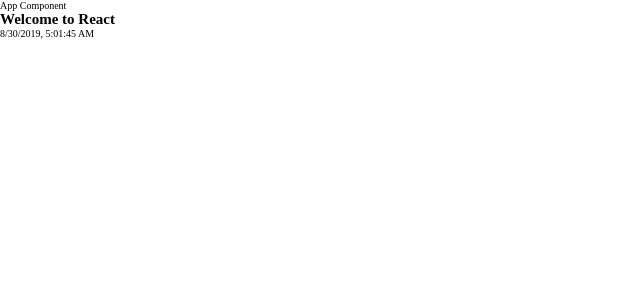
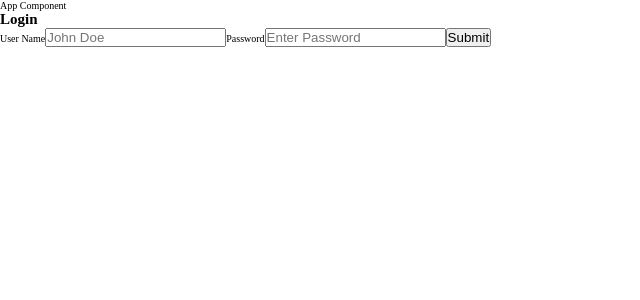
Before and after one commit to lambda-build-week-sleep-tracker/FE-Sleep-Tracker, a React (Create React App) app: page / in a window 1280 px wide. Shown: the top 300 px of the page, without its empty margins (0-640 px from the left). Built offline with nearby package versions, Linux system fonts and the light colour scheme; the HTML template or start-up script is replaced by a standard one.

Commit message:
clock and basic layout done, working on setting up timer

```diff
--- a/src/App.js
+++ b/src/App.js
@@ -2,14 +2,12 @@
 import './index.css';
 
 // Importing components
-// import LoginForm from './components/LoginForm';
-import ClockApp from './components/Clock'
-
+import LoginForm from './components/LoginForm';
 function App() {
   return (
     <div className="App">
       <p>App Component</p>
-			<ClockApp/>
+			<LoginForm/>
     </div>
   );
 }
--- a/src/components/Clock.jsx
+++ /dev/null
@@ -1,52 +0,0 @@
-import React, { Component } from 'react';
-
-let time = new Date().toLocaleString();
-
-class Clock extends React.Component {
-    constructor(props) {
-        super(props);
-        this.state = {
-            time: new Date().toLocaleString()
-        }
-    }
-
-    componentDidMount() {
-        this.intervalID = setInterval(
-          () => this.tick(),
-          1000
-        );
-      }
-
-      componentWillUnmount() {
-        clearInterval(this.intervalID);
-      }
-
-      tick() {
-        this.setState({
-          date: new Date().toLocaleString()
-        });
-      }
-
-   render () {
-       return (
-           <p className='AppClock'>
-               {time}
-           </p>
-       )
-   }
-}
-
-class ClockApp extends Component {
-    render() {
-      return (
-        <div className="App">
-          <div className="App-header">
-            <h2>Welcome to React</h2>
-          </div>
-          <Clock ></Clock>
-        </div>
-      );
-    }
-  }
-
-export default ClockApp;
```
Also changed, not shown: src/components/clock/Clock.jsx (added, +77 -0 lines).
